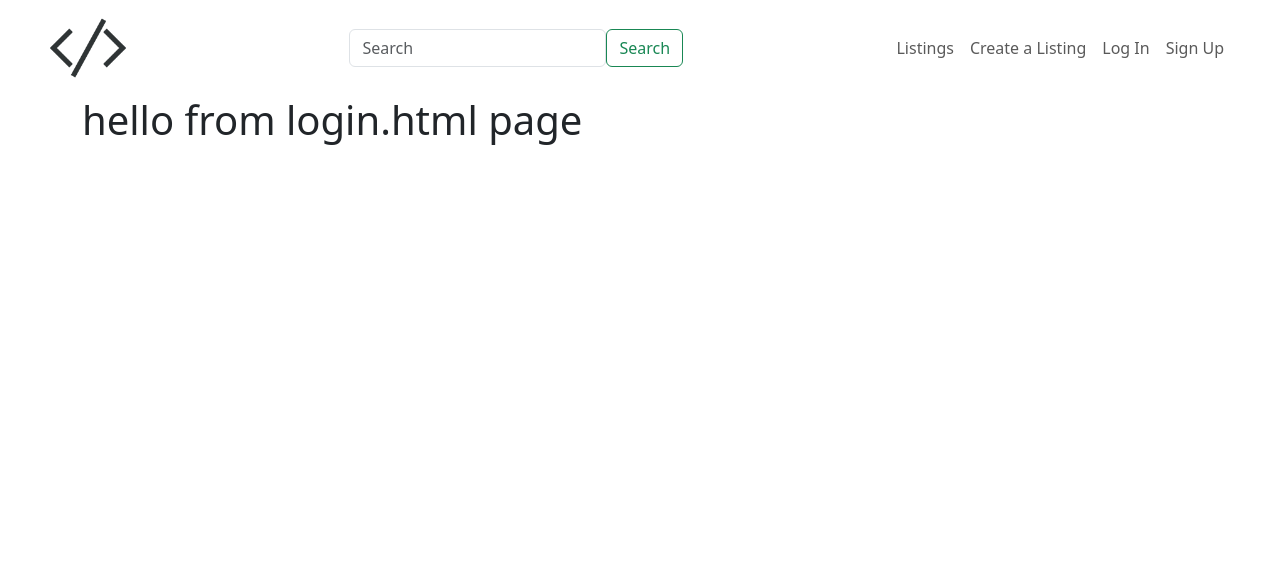
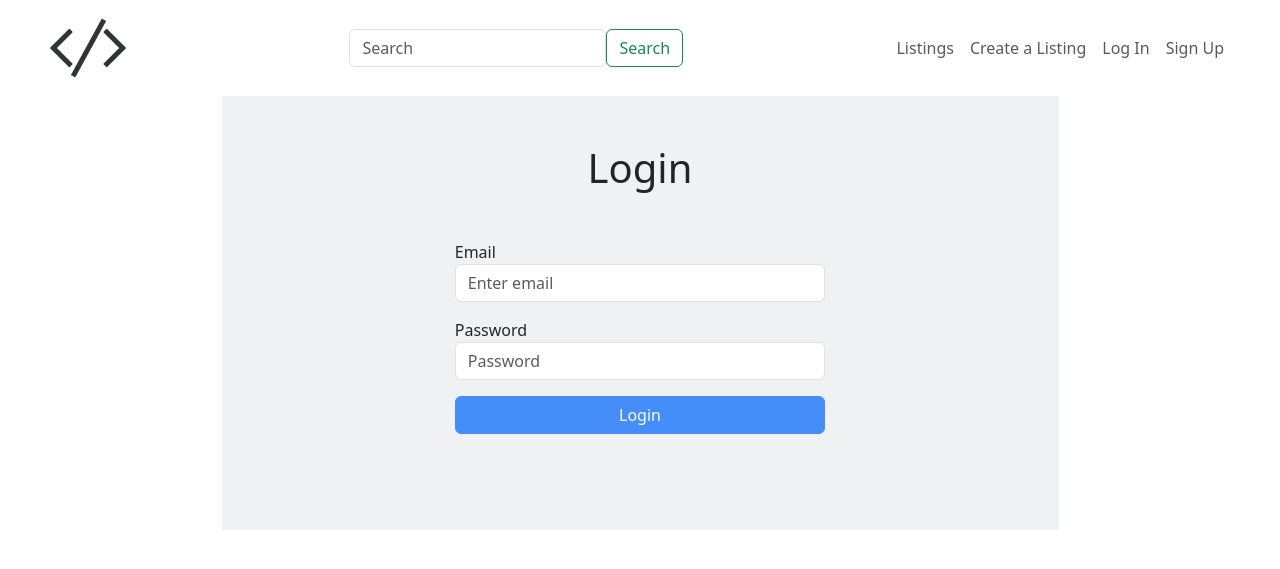
Before and after one commit to oenvinipas/PCMarket, a Flask app: page /login in a window 1280 px wide. Shown: the top 569 px of the page. Run offline with Flask 3, Linux system fonts and the light colour scheme.

Commit message:
login html code

```diff
--- a/templates/login.html
+++ b/templates/login.html
@@ -3,6 +3,21 @@
 
 {% block body %}
 
-<h1>hello from login.html page</h1>
+<div class="p-5 bg-secondary w-75 mx-auto" style="--bs-bg-opacity: .1;">
+    <h1 class="text-center mb-5">Login</h1>
+    <div class="mx-auto w-50">
+        <form action="/" method="POST" class="mb-5">
+            <div class="form-group pb-3">
+                <label for="email">Email</label>
+                <input type="email" class="form-control" name="email" id="email" aria-describedby="emailHelp" placeholder="Enter email" required>
+            </div>
+            <div class="form-group pb-3">
+                <label for="password">Password</label>
+                <input type="password" class="form-control" name="password" id="password" placeholder="Password">
+            </div>
+            <button type="submit" class="btn btn-primary w-100 opacity-75">Login</button>
+        </form>
+    </div>
+</div>
 
 {% endblock %}
```
